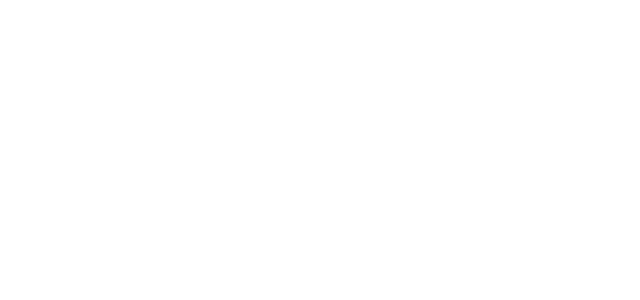
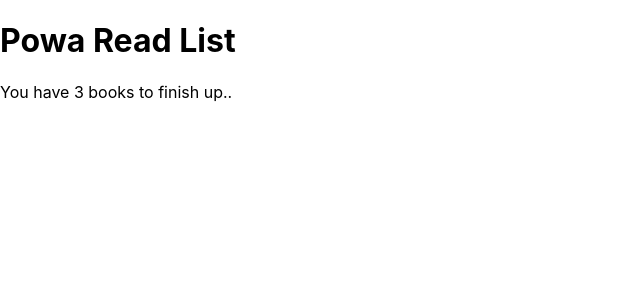
Before and after one commit to Kobby08/read-list, a React (Create React App) app: page / in a window 1280 px wide. Shown: the top 300 px of the page, without its empty margins (0-640 px from the left). Built offline with nearby package versions, Linux system fonts and the light colour scheme.

Commit message:
implemented navbar component

```diff
--- a/package.json
+++ b/package.json
@@ -9,6 +9,7 @@
     "react": "^18.2.0",
     "react-dom": "^18.2.0",
     "react-scripts": "5.0.1",
+    "uuid": "^8.3.2",
     "web-vitals": "^2.1.4"
   },
   "scripts": {
--- a/src/App.js
+++ b/src/App.js
@@ -1,5 +1,14 @@
+import Navbar from "./components/Navbar";
+import BookContextProvider from "./contexts/BookContext";
+
 function App() {
-  return <div className="App"></div>;
+  return (
+    <div className="App">
+      <BookContextProvider>
+        <Navbar />
+      </BookContextProvider>
+    </div>
+  );
 }
 
 export default App;
--- /dev/null
+++ b/src/components/Navbar.js
@@ -0,0 +1,14 @@
+import { useContext } from "react";
+import { BookContext } from "../contexts/BookContext";
+
+const Navbar = () => {
+  const { books } = useContext(BookContext);
+  return (
+    <div className="navbar">
+      <h1>Powa Read List</h1>
+      <p>You have {books.length} books to finish up..</p>
+    </div>
+  );
+};
+
+export default Navbar;
```
Also changed, not shown: 1 other file (tests, documents, lock files or other folders).
